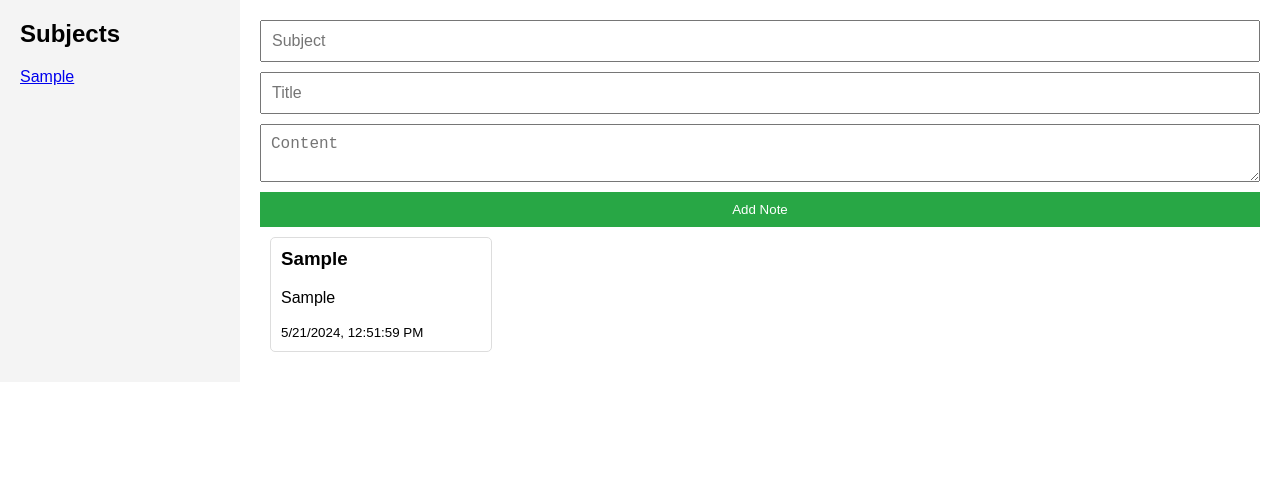
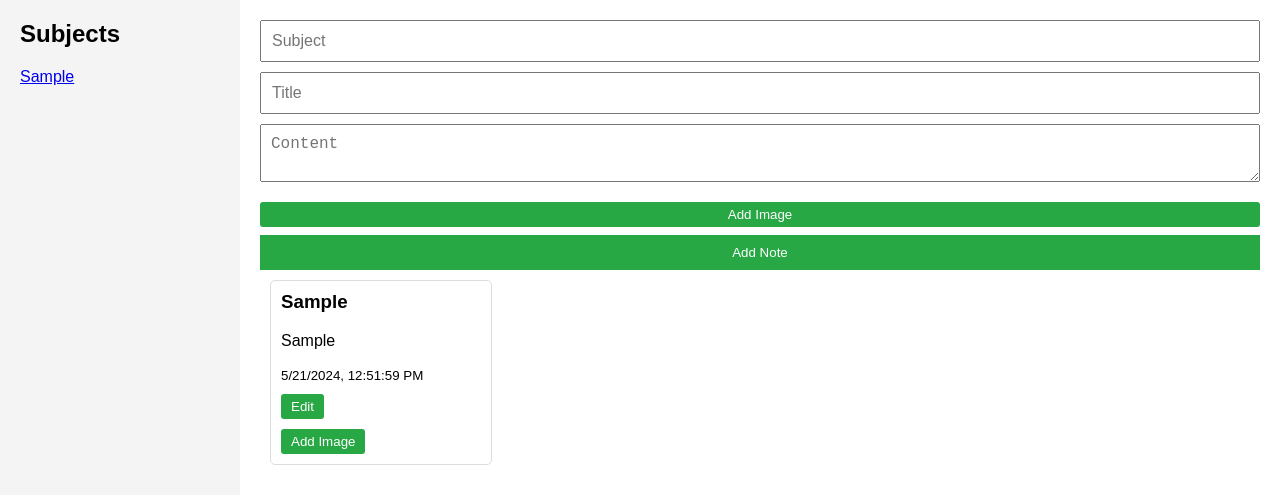
Before and after one commit to anna-tyagi/keep-notes, a React (Create React App) app: page / in a window 1280 px wide. Both pictures are taken after typing "Sample", "Sample", "Sample" into the empty fields and a click on the button "Add Note". Shown: the top 504 px of the page. Built offline with nearby package versions, Linux system fonts and the light colour scheme.

Commit message:
Updated to add and modify images

```diff
--- a/package.json
+++ b/package.json
@@ -9,6 +9,7 @@
     "bootstrap": "^4.6.2",
     "react": "^18.3.1",
     "react-dom": "^18.3.1",
+    "react-quill": "^2.0.0",
     "react-router-dom": "^6.23.1",
     "react-scripts": "5.0.1",
     "web-vitals": "^2.1.4"
--- a/src/App.css
+++ b/src/App.css
@@ -1,3 +1,5 @@
+/* styles.css */
+
 body {
   font-family: Arial, sans-serif;
   margin: 0;
@@ -44,10 +46,16 @@ body {
   padding: 10px;
   margin: 10px;
   width: 200px;
+  position: relative; /* Make the note container position relative */
 }
 
 .note h3 {
   margin-top: 0;
+}
+/*for Image*/
+.note img.note-image {
+  max-width: 100%;
+  margin-top: 10px;
 }
 
 form {
@@ -68,3 +76,56 @@ form button {
   border: none;
   cursor: pointer;
 }
+
+button.edit-button {
+  display: block; /* Ensure the button starts on a new line */
+  padding: 5px 10px;
+  background-color: #28a745;
+  color: #fff;
+  border: none;
+  border-radius: 3px;
+  cursor: pointer;
+  margin-top: 10px; /* Margin to create space above the button */
+}
+
+button.edit-button:hover {
+  background-color: #011101;
+}
+
+.note-image {
+  display: block;
+  max-width: 100%;
+  margin-bottom: 10px;
+}
+
+.context-menu {
+  position: absolute;
+  background: white;
+  border: 1px solid #ccc;
+  padding: 5px;
+  cursor: pointer;
+  z-index: 1000;
+}
+
+.context-menu:hover {
+  background: #eee;
+}
+
+button.add-image-button {
+  display: block; /* Ensure the button starts on a new line */
+  padding: 5px 10px;
+  background-color: #28a745;
+  color: #fff;
+  border: none;
+  border-radius: 3px;
+  cursor: pointer;
+  margin-top: 10px; /* Margin to create space above the button */
+}
+
+button.add-image-button:hover {
+  background-color: #011101;
+}
+
+#add-image-outside{
+  margin-bottom: 8px;
+}
--- a/src/App.js
+++ b/src/App.js
@@ -2,14 +2,42 @@ import React, { useState } from 'react';
 import { BrowserRouter as Router, Route, Routes } from 'react-router-dom';
 import Sidebar from './components/Sidebar';
 import NoteList from './components/NoteList';
-import AddNote from './components/AddNote';
+import NoteForm from './components/NoteForm';
 import './App.css';
 
 const App = () => {
   const [notes, setNotes] = useState([]);
+  const [noteToEdit, setNoteToEdit] = useState(null);
 
   const addNote = (note) => {
     setNotes([...notes, note]);
+  };
+
+  const editNote = (updatedNote) => {
+    setNotes(notes.map(note => (note.id === updatedNote.id ? updatedNote : note)));
+  };
+
+  const clearNoteToEdit = () => {
+    setNoteToEdit(null);
+  };
+
+  //Adding Image
+  const addImageToNote = (note) => {
+    const fileInput = document.createElement('input');
+    fileInput.type = 'file';
+    fileInput.accept = 'image/*';
+    fileInput.onchange = (e) => {
+      const file = e.target.files[0];
+      if (file) {
+        const reader = new FileReader();
+        reader.onloadend = () => {
+          const updatedNote = { ...note, image: reader.result };
+          editNote(updatedNote);
+        };
+        reader.readAsDataURL(file);
+      }
+    };
+    fileInput.click();
   };
 
   const subjects = [...new Set(notes.map(note => note.subject))];
@@ -22,12 +50,27 @@ const App = () => {
           <Routes>
             <Route path="/" element={
               <>
-                <AddNote addNote={addNote} />
-                <NoteList notes={notes} />
+                <NoteForm
+                  addNote={addNote}
+                  editNote={editNote}
+                  noteToEdit={noteToEdit}
+                  clearNoteToEdit={clearNoteToEdit}
+                />
+                <NoteList notes={notes} onEdit={setNoteToEdit} onAddImage={addImageToNote} />
               </>
             } />
             {subjects.map(subject => (
-              <Route key={subject} path={`/subject/${subject}`} element={<NoteList notes={notes.filter(note => note.subject === subject)} />} />
+              <Route key={subject} path={`/subject/${subject}`} element={
+                <>
+                  <NoteForm
+                    addNote={addNote}
+                    editNote={editNote}
+                    noteToEdit={noteToEdit}
+                    clearNoteToEdit={clearNoteToEdit}
+                  />
+                  <NoteList notes={notes.filter(note => note.subject === subject)} onEdit={setNoteToEdit} />
+                </>
+              } />
             ))}
           </Routes>
         </div>
--- a/src/components/AddNote.js
+++ /dev/null
@@ -1,51 +0,0 @@
-import React, { useState } from 'react';
-import { v4 as uuidv4 } from 'uuid';
-
-const AddNote = ({ addNote }) => {
-  const [title, setTitle] = useState('');
-  const [content, setContent] = useState('');
-  const [subject, setSubject] = useState('');
-
-  const handleSubmit = e => {
-    e.preventDefault();
-    const newNote = {
-      id: uuidv4(),
-      title,
-      content,
-      date: new Date().toLocaleString(),
-      subject
-    };
-    addNote(newNote);
-    setTitle('');
-    setContent('');
-    setSubject('');
-  };
-
-  return (
-    <form onSubmit={handleSubmit}>
-      <input
-        type="text"
-        placeholder="Subject"
-        value={subject}
-        onChange={e => setSubject(e.target.value)}
-        required
-      />
-      <input
-        type="text"
-        placeholder="Title"
-        value={title}
-        onChange={e => setTitle(e.target.value)}
-        required
-      />
-      <textarea
-        placeholder="Content"
-        value={content}
-        onChange={e => setContent(e.target.value)}
-        required
-      ></textarea>
-      <button type="submit">Add Note</button>
-    </form>
-  );
-};
-
-export default AddNote;
--- a/src/components/Note.js
+++ b/src/components/Note.js
@@ -1,11 +1,14 @@
 import React from 'react';
 
-const Note = ({ note }) => {
+const Note = ({ note, onEdit, onAddImage }) => {
   return (
     <div className="note">
       <h3>{note.title}</h3>
       <p>{note.content}</p>
       <small>{note.date}</small>
+      {note.image && <img src={note.image} alt="Note" className="note-image" />}
+      <button className="edit-button" onClick={() => onEdit(note)}>Edit</button>
+      <button className="add-image-button" onClick={() => onAddImage(note)}>Add Image</button>
     </div>
   );
 };
--- /dev/null
+++ b/src/components/NoteForm.js
@@ -0,0 +1,128 @@
+import React, { useState, useEffect } from 'react';
+import { v4 as uuidv4 } from 'uuid';
+
+const NoteForm = ({ note, addNote, editNote, noteToEdit, clearNoteToEdit }) => {
+  const [title, setTitle] = useState('');
+  const [content, setContent] = useState('');
+  const [subject, setSubject] = useState('');
+  const [image, setImage] = useState('');
+  const [contextMenu, setContextMenu] = useState(null);
+
+  useEffect(() => {
+    if (noteToEdit) {
+      setTitle(noteToEdit.title);
+      setContent(noteToEdit.content);
+      setSubject(noteToEdit.subject);
+      setImage(noteToEdit.image || '');
+    } else {
+      setTitle('');
+      setContent('');
+      setSubject('');
+      setImage('');
+    }
+  }, [noteToEdit]);
+
+  const handleSubmit = e => {
+    e.preventDefault();
+    const newNote = {
+      title,
+      content,
+      subject,
+      image,
+    };
+
+    if (noteToEdit) {
+      editNote({
+        ...noteToEdit,
+        ...newNote,
+      });
+      clearNoteToEdit();
+    } else {
+      addNote({
+        id: uuidv4(),
+        ...newNote,
+        date: new Date().toLocaleString(),
+      });
+    }
+
+    setTitle('');
+    setContent('');
+    setSubject('');
+    setImage('');
+  };
+
+  const handleImageUpload = () => {
+    const fileInput = document.createElement('input');
+    fileInput.type = 'file';
+    fileInput.accept = 'image/*';
+    fileInput.onchange = (e) => {
+      const file = e.target.files[0];
+      if (file) {
+        const reader = new FileReader();
+        reader.onloadend = () => {
+          setImage(reader.result);
+        };
+        reader.readAsDataURL(file);
+      }
+    };
+    fileInput.click();
+  };
+
+  const handleRightClick = (e) => {
+    e.preventDefault();
+    setContextMenu({
+      x: e.pageX,
+      y: e.pageY,
+    });
+  };
+
+  const handleRemoveImage = () => {
+    setImage('');
+    setContextMenu(null);
+  };
+
+  return (
+    <form onSubmit={handleSubmit}>
+      <input
+        type="text"
+        placeholder="Subject"
+        value={subject}
+        onChange={e => setSubject(e.target.value)}
+        required
+      />
+      <input
+        type="text"
+        placeholder="Title"
+        value={title}
+        onChange={e => setTitle(e.target.value)}
+        required
+      />
+      <textarea
+        placeholder="Content"
+        value={content}
+        onChange={e => setContent(e.target.value)}
+        required
+      ></textarea>
+
+      {image && (
+        <div style={{ position: 'relative' }}>
+          <img src={image} alt="Note" className="note-image" onContextMenu={handleRightClick} />
+          {contextMenu && (
+            <div
+              className="context-menu"
+              style={{ top: contextMenu.y, left: contextMenu.x }}
+              onClick={handleRemoveImage}
+            >
+              Remove Image
+            </div>
+          )}
+        </div>
+      )}
+
+      <button type="button" className="add-image-button" id='add-image-outside' onClick={handleImageUpload}>Add Image</button>
+      <button type="submit">{noteToEdit ? 'Update Note' : 'Add Note'}</button>
+    </form>
+  );
+};
+
+export default NoteForm;
--- a/src/components/NoteList.js
+++ b/src/components/NoteList.js
@@ -1,11 +1,11 @@
 import React from 'react';
 import Note from './Note';
 
-const NoteList = ({ notes }) => {
+const NoteList = ({ notes, onEdit, onAddImage }) => {
   return (
     <div className="note-list">
-      {notes.map(note => (
-        <Note key={note.id} note={note} />
+      {notes.map((note) => (
+        <Note key={note.id} note={note} onEdit={onEdit} onAddImage={onAddImage} />
       ))}
     </div>
   );
```
Also changed, not shown: 1 other file (tests, documents, lock files or other folders).
